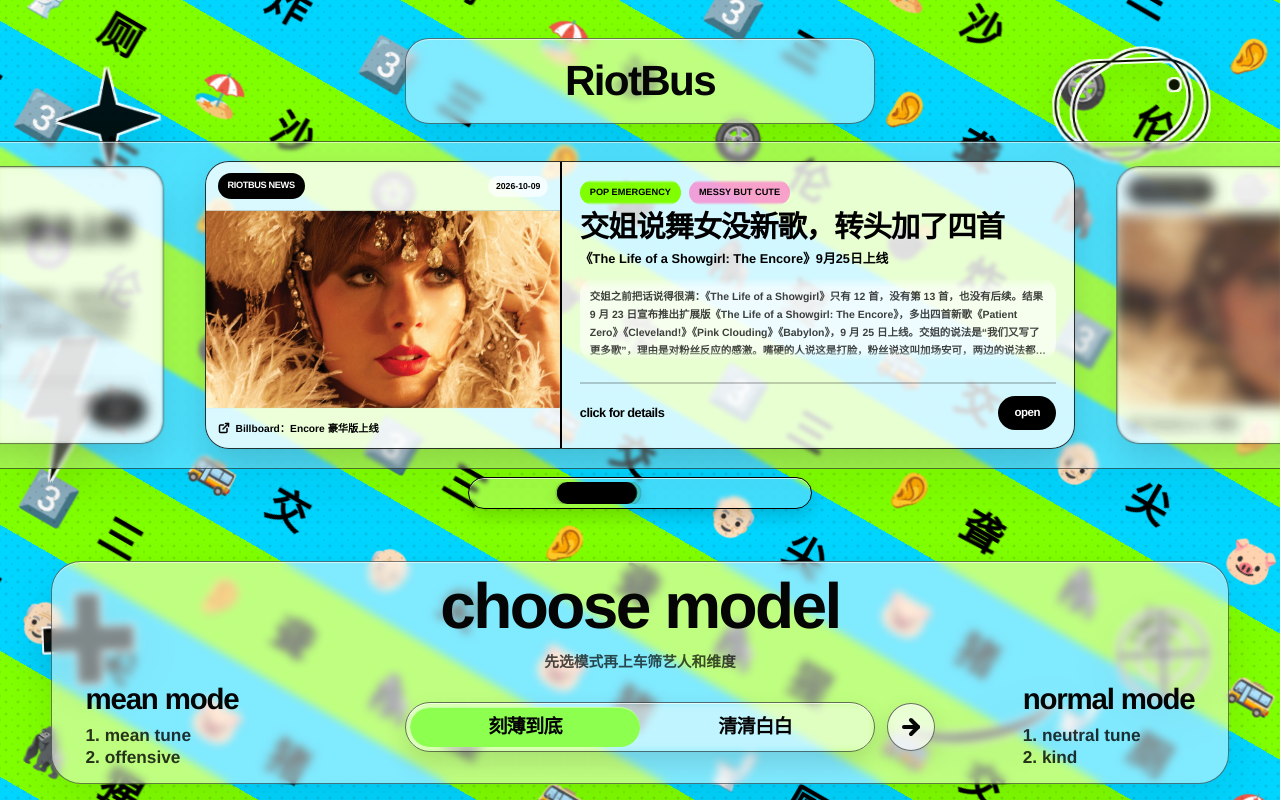
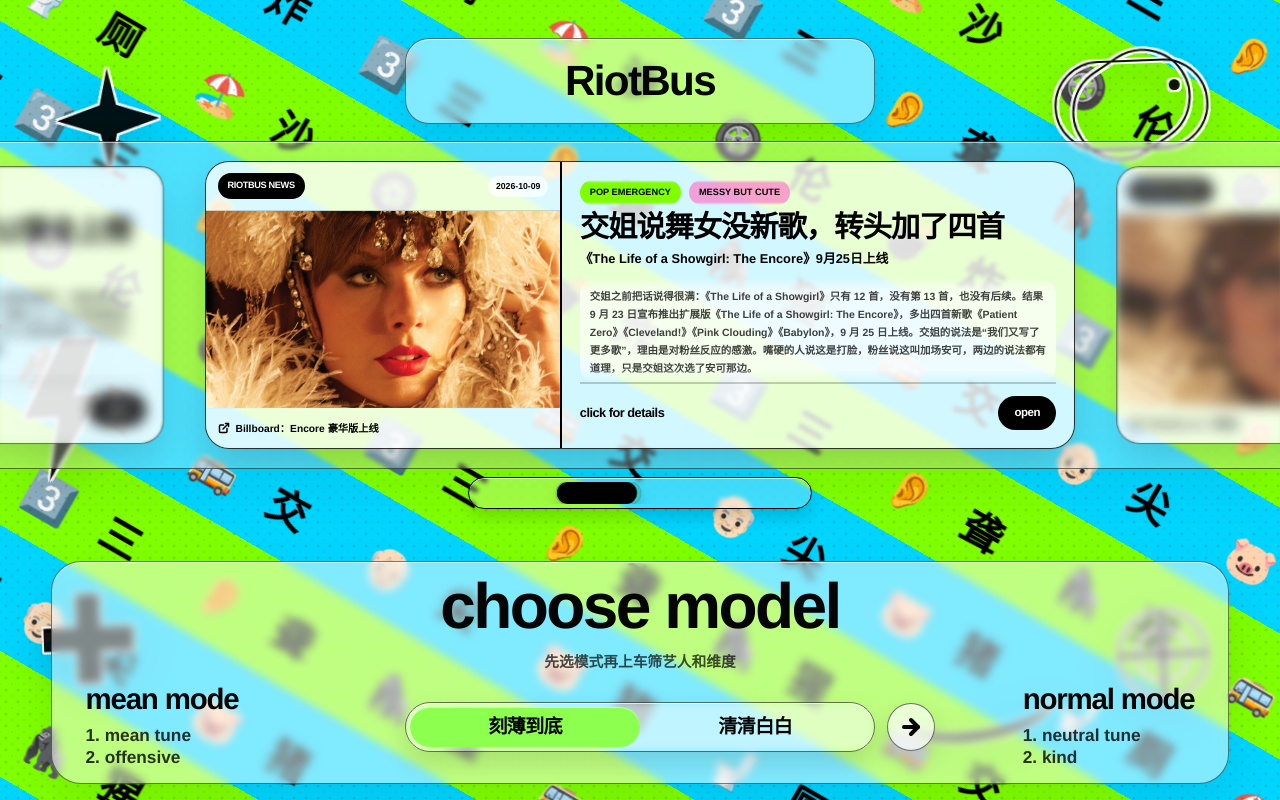
Before and after one commit to Mmiisanth/personal-work-collection-v1, a Next.js app in the folder riotbus/: page / in a window 1280 px wide. Both pictures are taken after a click on the button 463 px from the left and 509 px from the top of the page. Built offline with nearby package versions, Linux system fonts and the light colour scheme.

Commit message:
Show full banner body in news carousel cards

```diff
--- a/riotbus/components/news-carousel.tsx
+++ b/riotbus/components/news-carousel.tsx
@@ -494,7 +494,7 @@ function CenterBanner({
           {banner.dek}
         </p>
         <p
-          className="banner-copy-fade mt-2 line-clamp-4 max-h-[7.8em] overflow-hidden rounded-[15px] bg-white/62 p-2.5 text-[clamp(10px,0.82vw,12px)] font-bold leading-[1.7] text-black/75"
+          className="banner-copy-fade mt-2 min-h-0 flex-1 overflow-y-auto rounded-[15px] bg-white/62 p-2.5 text-[clamp(10px,0.82vw,12px)] font-bold leading-[1.7] text-black/75"
           ref={bodyRef}
         >
           {banner.body}
```
